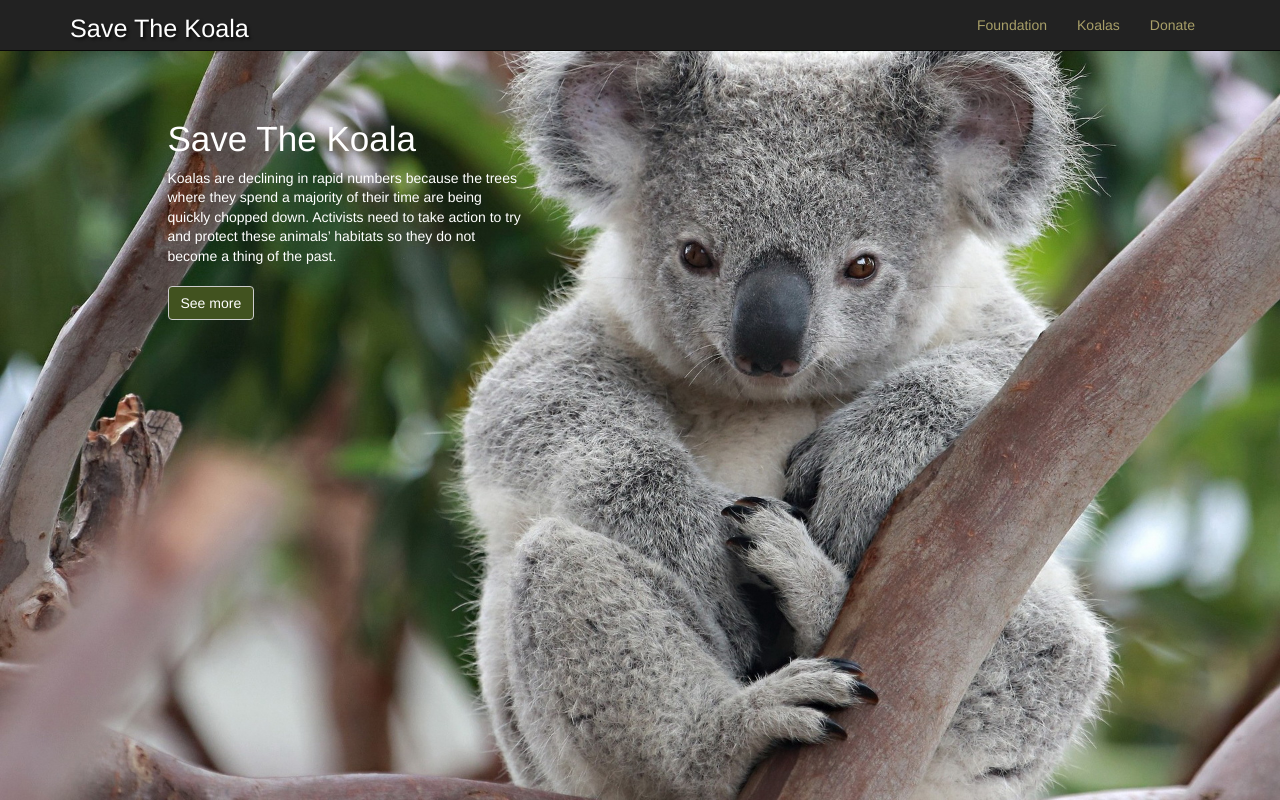
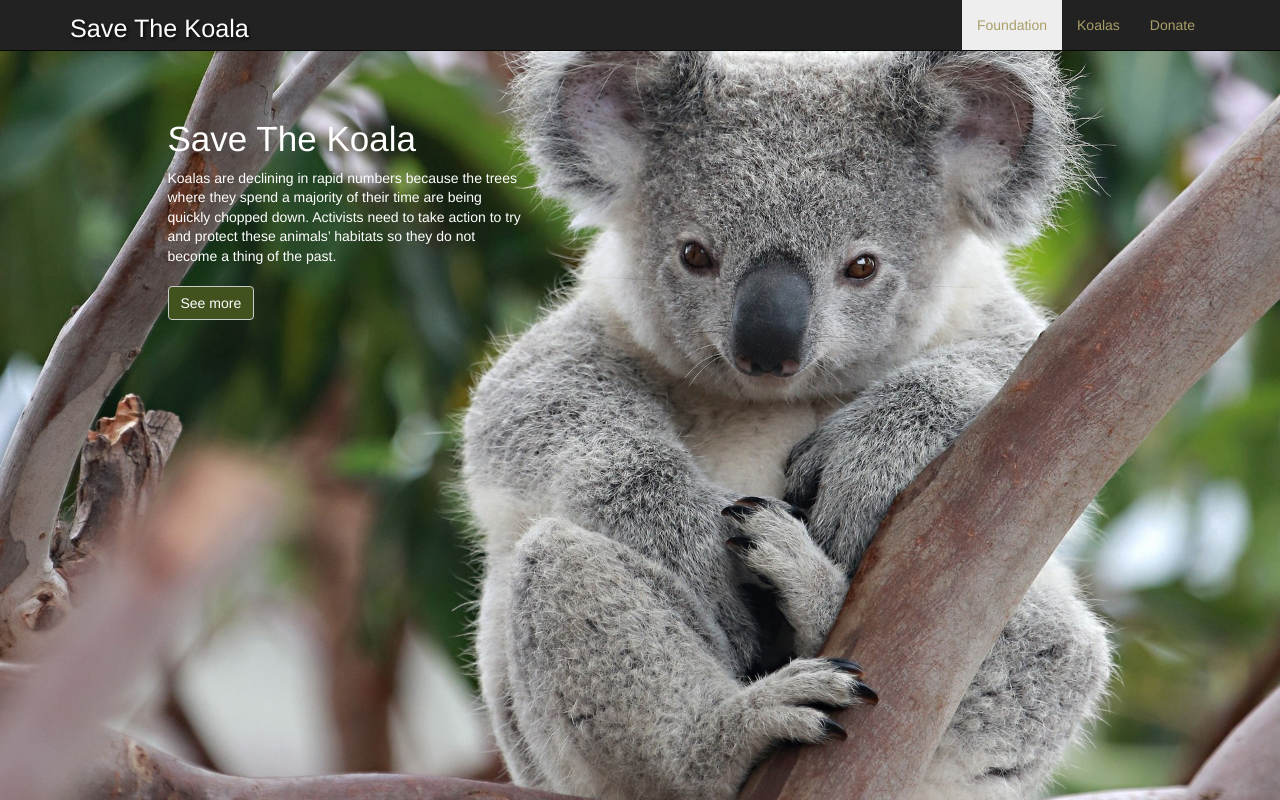
Before and after one commit to milagrosMndoza/Ejercicio_Evaluado_Koala2, a plain HTML site: page index.html in a window 1280 px wide. In both pictures the pointer is over the link "Foundation". Shown: the top 800 px of the page. Drawn offline with nearby package versions, Linux system fonts and the light colour scheme.

Commit message:
Terminado al 100% falta ordenar y hacer pequeños cambios

```diff
--- a/css/style.css
+++ b/css/style.css
@@ -11,6 +11,12 @@ army green: 41521F;
 
 * {
 	font-family: 'El Messiri', Helvetica, Arial, sans-serif;
+}
+
+.nav>li>a:focus,
+.nav>li>a:hover {
+	text-decoration: none;
+	background-color: #eee !important;
 }
 
 .modal-title {
```
